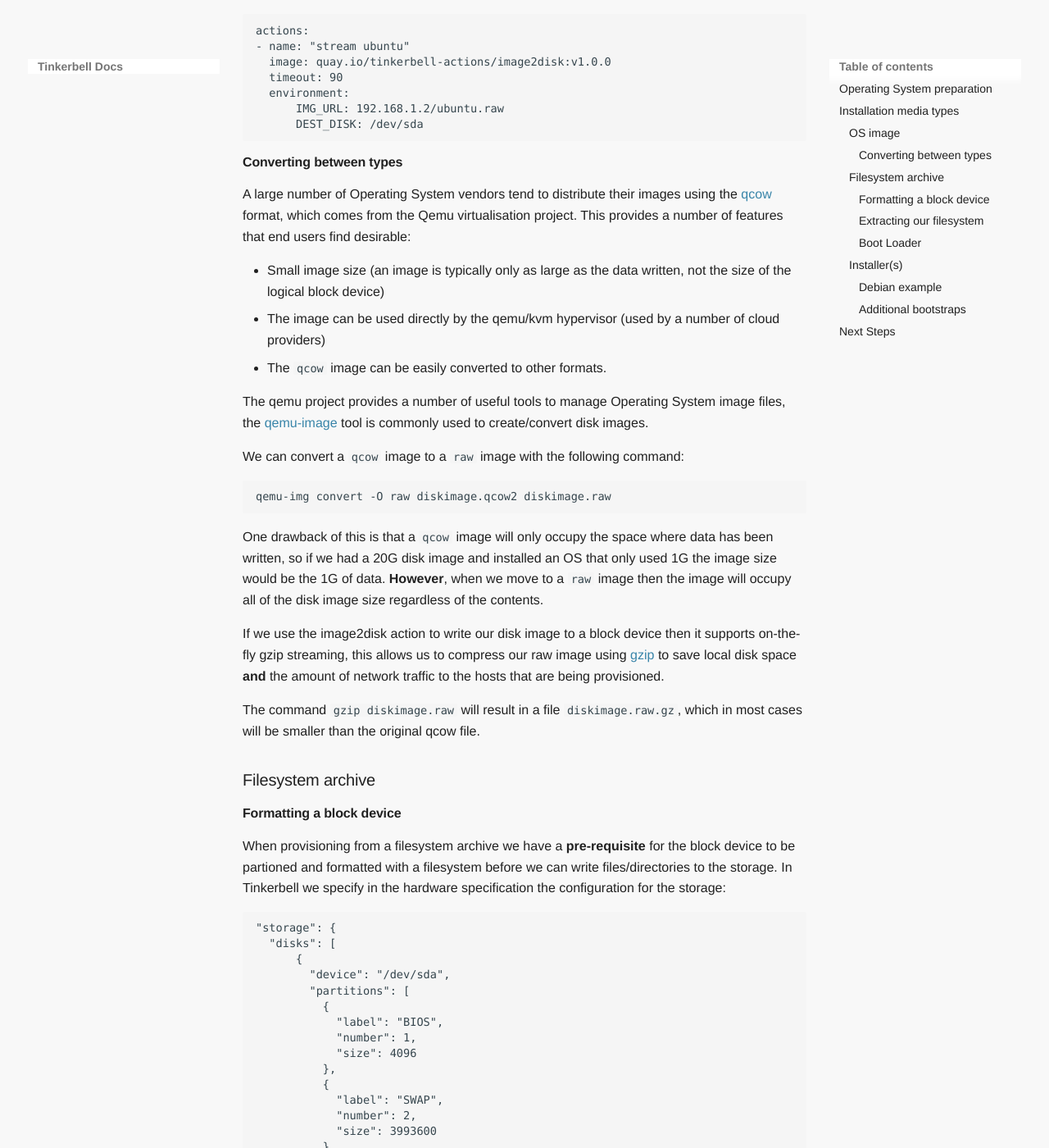
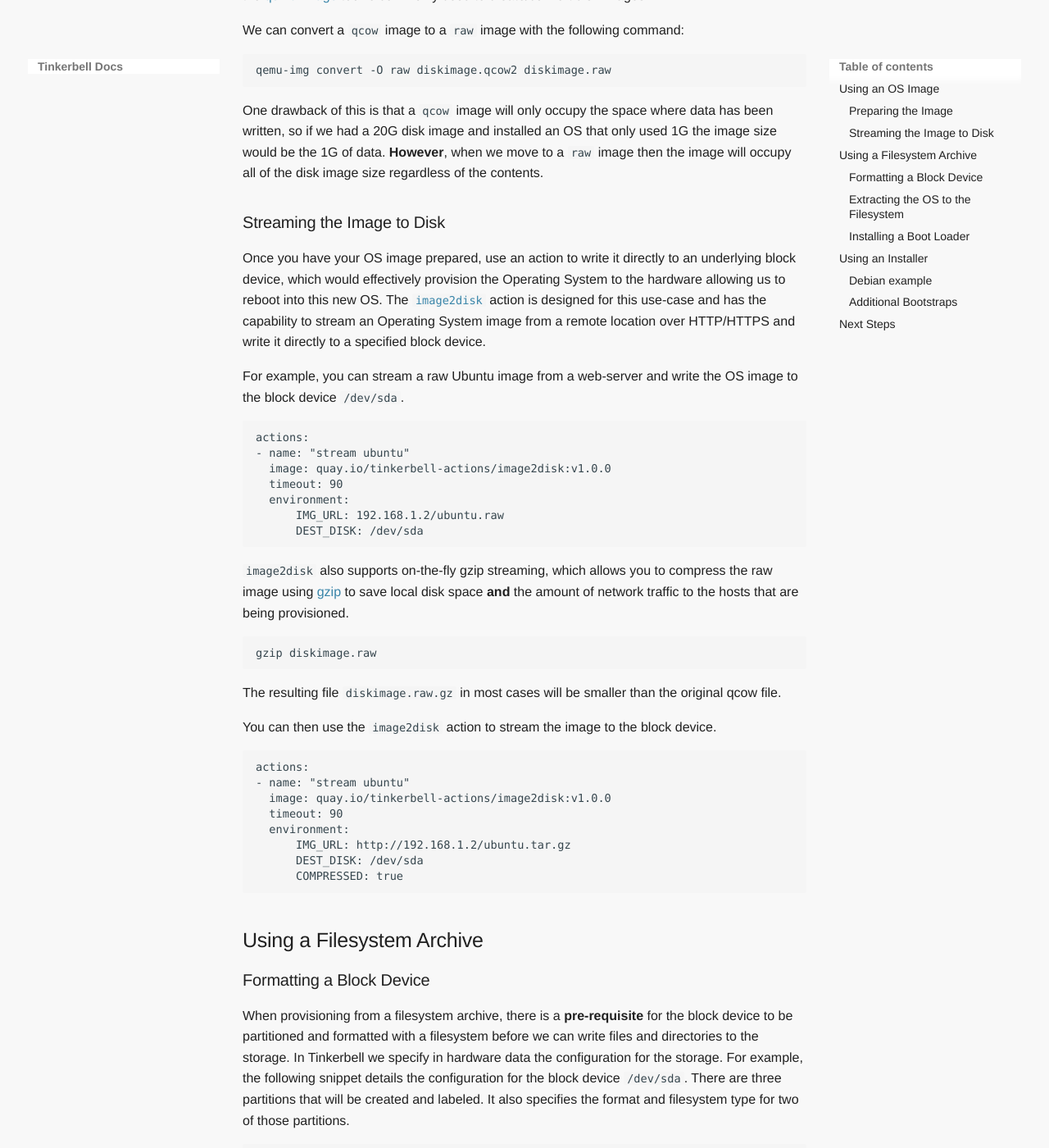
Before and after one commit to tinkerbell/tinkerbell-docs, an MkDocs documentation site: the page built from docs/deploying-operating-systems/deploying-an-os-with-tinkerbell.md, in a window 1280 px wide and 1400 px high, scrolled down 817 px. Shown: the whole window at 82% size. Built offline with MkDocs 1.6.1 and Material for MkDocs 9.7.7, drawn with Linux system fonts in a browser that asks for light colours; some web fonts are replaced; some of the changed text lies outside the part shown.

Commit message:
playing around with the flow of the os deploy doc

````diff
--- a/docs/deploying-operating-systems/deploying-an-os-with-tinkerbell.md
+++ b/docs/deploying-operating-systems/deploying-an-os-with-tinkerbell.md
@@ -5,31 +5,13 @@ date: 2021-02-19
 
 # Deploying an Operating System with Tinkerbell
 
-## Operating System preparation
-
 In the majority of cases there will be a number of steps required before we're able to deploy an Operating System to a new piece of hardware. These steps are largely dependent on the type or format of the Operating System deployment media that the provider distributes or it could be that we need to do some level of preparation to the hardware before we're ready to deploy.
 
-## Installation media types
+## Using an OS Image
 
-Not all Operating Systems are distributed in the same formats, and in most use-cases either pre-preperation or conversion to a support image type will be required.
+Not all Operating System images are distributed in the same formats, and in most use-cases either pre-preperation or conversion to a supported image type will be required.
 
-### OS image
-
-An OS image is a byte-for-byte identical copy of an existing Operating System, when provisioning from an OS image we would typically write the image directly to a block device. We can use an action to write an OS image directly to an underlying block device, which would effectively provision this Operating System to our hardware allowing us to reboot into this new OS. The [image2disk](https://artifacthub.io/packages/tbaction/tinkerbell-community/image2disk) action is designed for this use-case and has the capability to stream an Operating System image from a remote location over HTTP/HTTPS and write it directly to a specified block device.
-
-An example below streams Ubuntu from a web-server and writes the OS image to the block device `/dev/sda`.
-
-```
-actions:
-- name: "stream ubuntu"
-  image: quay.io/tinkerbell-actions/image2disk:v1.0.0
-  timeout: 90
-  environment:
-	  IMG_URL: 192.168.1.2/ubuntu.raw
-	  DEST_DISK: /dev/sda
-```
-
-#### Converting between types
+### Preparing the Image
 
 A large number of Operating System vendors tend to distribute their images using the [qcow](https://en.wikipedia.org/wiki/Qcow) format, which comes from the Qemu virtualisation project. This provides a number of features that end users find desirable:
 
@@ -47,16 +29,48 @@ qemu-img convert -O raw diskimage.qcow2 diskimage.raw
 
 One drawback of this is that a `qcow` image will only occupy the space where data has been written, so if we had a 20G disk image and installed an OS that only used 1G the image size would be the 1G of data. **However**, when we move to a `raw` image then the image will occupy all of the disk image size regardless of the contents.
 
-If we use the image2disk action to write our disk image to a block device then it supports on-the-fly gzip streaming, this allows us to compress our raw image using [gzip](https://en.wikipedia.org/wiki/Gzip) to save local disk space **and** the amount of network traffic to the hosts that are being provisioned.
+### Streaming the Image to Disk
 
-The command `gzip diskimage.raw` will result in a file `diskimage.raw.gz`, which in most cases will be smaller than the original qcow file.
+Once you have your OS image prepared, use an action to write it directly to an underlying block device, which would effectively provision the Operating System to the hardware allowing us to reboot into this new OS. The [`image2disk`](https://artifacthub.io/packages/tbaction/tinkerbell-community/image2disk) action is designed for this use-case and has the capability to stream an Operating System image from a remote location over HTTP/HTTPS and write it directly to a specified block device.
 
+For example, you can stream a raw Ubuntu image from a web-server and write the OS image to the block device `/dev/sda`.
 
-### Filesystem archive
+```
+actions:
+- name: "stream ubuntu"
+  image: quay.io/tinkerbell-actions/image2disk:v1.0.0
+  timeout: 90
+  environment:
+      IMG_URL: 192.168.1.2/ubuntu.raw
+      DEST_DISK: /dev/sda
+```
 
-#### Formatting a block device
+`image2disk` also supports on-the-fly gzip streaming, which allows you to compress the raw image using [gzip](https://en.wikipedia.org/wiki/Gzip) to save local disk space **and** the amount of network traffic to the hosts that are being provisioned.
 
-When provisioning from a filesystem archive we have a **pre-requisite** for the block device to be partioned and formatted with a filesystem before we can write files/directories to the storage. In Tinkerbell we specify in the hardware specification the configuration for the storage:
+```
+gzip diskimage.raw
+```
+
+The resulting file `diskimage.raw.gz` in most cases will be smaller than the original qcow file.
+
+You can then use the `image2disk` action to stream the image to the block device.
+
+```
+actions:
+- name: "stream ubuntu"
+  image: quay.io/tinkerbell-actions/image2disk:v1.0.0
+  timeout: 90
+  environment:
+      IMG_URL: http://192.168.1.2/ubuntu.tar.gz
+      DEST_DISK: /dev/sda
+      COMPRESSED: true
+```
+
+## Using a Filesystem Archive
+
+### Formatting a Block Device
+
+When provisioning from a filesystem archive, there is a **pre-requisite** for the block device to be partitioned and formatted with a filesystem before we can write files and directories to the storage. In Tinkerbell we specify in hardware data the configuration for the storage. For example, the following snippet details the configuration for the block device `/dev/sda`. There are three partitions that will be created and labeled. It also specifies the format and filesystem type for two of those partitions.
 
 ```
 "storage": {
@@ -126,7 +140,7 @@ actions:
 
 Once this action has completed we will have successfully modified the underlying block device to have our storage configuration!
 
-#### Extracting our filesystem
+### Extracting the OS to the Filesystem
 
 As detailed in [The Basics of Deploying an Operating System](https://docs.tinkerbell.org/deploying-operating-systems/the-basics/#filesystem-archives), we can download or create a filesystem archive in a number of different ways. Once we have a compressed archive of all of the files that make up our Operating System we will again need to use an action to manage the task of fetching the archive and extracting it to our newly formatted file system. The action [archive2disk](https://artifacthub.io/packages/tbaction/tinkerbell-community/archive2disk) has the functionality to **mount** a filesystem and both **stream**/**extract** a filesystem archive directly to this new filesystem.
 
@@ -143,11 +157,11 @@ actions:
 	  DEST_PATH: /
 ```
 
-#### Boot Loader
+### Installing a Boot Loader
 
-Whilst we may have deployed a full Operating System to our persistent storage it will be rendered useless at a *reboot* unless we install a boot loader so that the machine knows how to load this new OS. We can automate this process by providing another action whose role would be to execute a command such as `grub-install` or `sysinux` to write the bootloader code to the beginning of the block device where the BIOS knows where to look for it on machine startup.
+Whilst we may have deployed a full Operating System to our persistent storage, it will be rendered useless at a *reboot* unless we install a boot loader so that the machine knows how to load this new OS. We can automate this process by providing another action whose role would be to execute a command such as `grub-install` or `sysinux` to write the bootloader code to the beginning of the block device where the BIOS knows where to look for it on machine startup.
 
-### Installer(s)
+## Using an Installer
 
 Some Operating Systems may require a combination of the two above examples for deployment, however there are other Operating Systems that can also be deployed through the use of an installer.
 
@@ -155,7 +169,7 @@ These typically will require an installer binary to exist:
 - It may require an action to write the installer binary to persistent storage for it to be ran
 - An action (docker container) may have all of the relevant files required to execute an installer.
 
-#### Debian example
+### Debian example
 
 `Dockerfile`
 
@@ -180,7 +194,7 @@ actions:
   timeout: 90
 ```
 
-#### Additional bootstraps
+### Additional Bootstraps
 
 - [Ubuntu](https://help.ubuntu.com/lts/installation-guide/armhf/apds04.html)
 - [Centos/Rhel](https://github.com/dozzie/yumbootstrap)
````
Also changed, not shown: other parts of docs/deploying-operating-systems/deploying-an-os-with-tinkerbell.md (+1 -1 lines).
